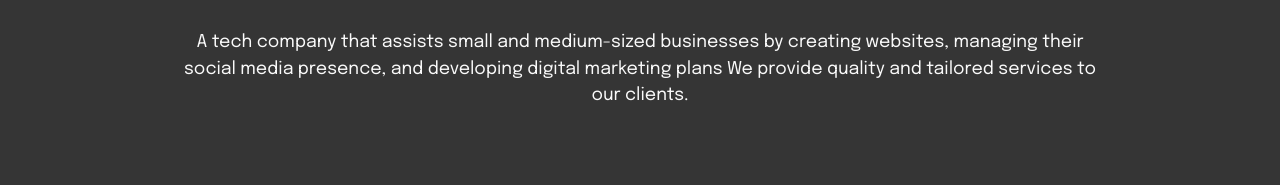
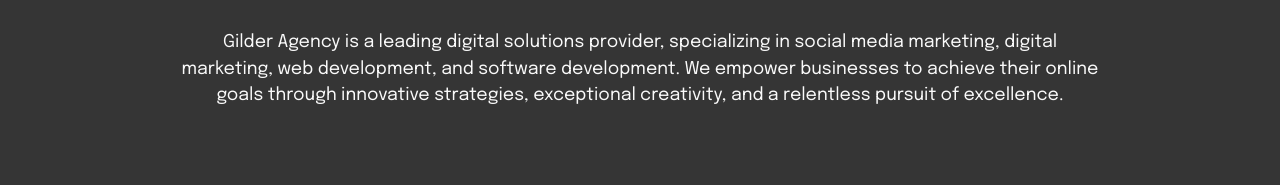
Before and after one commit to robajillo/gilder, a plain HTML site: page index.html in a window 1280 px wide. Shown: the part 1011-1196 px from the top of the page. Drawn offline with Linux system fonts and the light colour scheme; files whose address does not match are found by name.

Commit message:
Update index.html

```diff
--- a/index.html
+++ b/index.html
@@ -121,7 +121,7 @@
         <div class="row justify-content-center">
             <div class="title col-md-12 col-lg-10">
                 <h3 class="mbr-section-title mbr-fonts-style align-center mb-4 display-2"><strong>About Us</strong></h3>
-                <h4 class="mbr-section-subtitle align-center mbr-fonts-style mb-4 display-7">A tech company that assists small and medium-sized businesses by creating websites, managing their social media presence, and developing digital marketing plans We provide quality and tailored services to our clients.
+                <h4 class="mbr-section-subtitle align-center mbr-fonts-style mb-4 display-7">Gilder Agency is a leading digital solutions provider, specializing in social media marketing, digital marketing, web development, and software development. We empower businesses to achieve their online goals through innovative strategies, exceptional creativity, and a relentless pursuit of excellence.
 <div>
 </div><div>
 </div><div>
```
